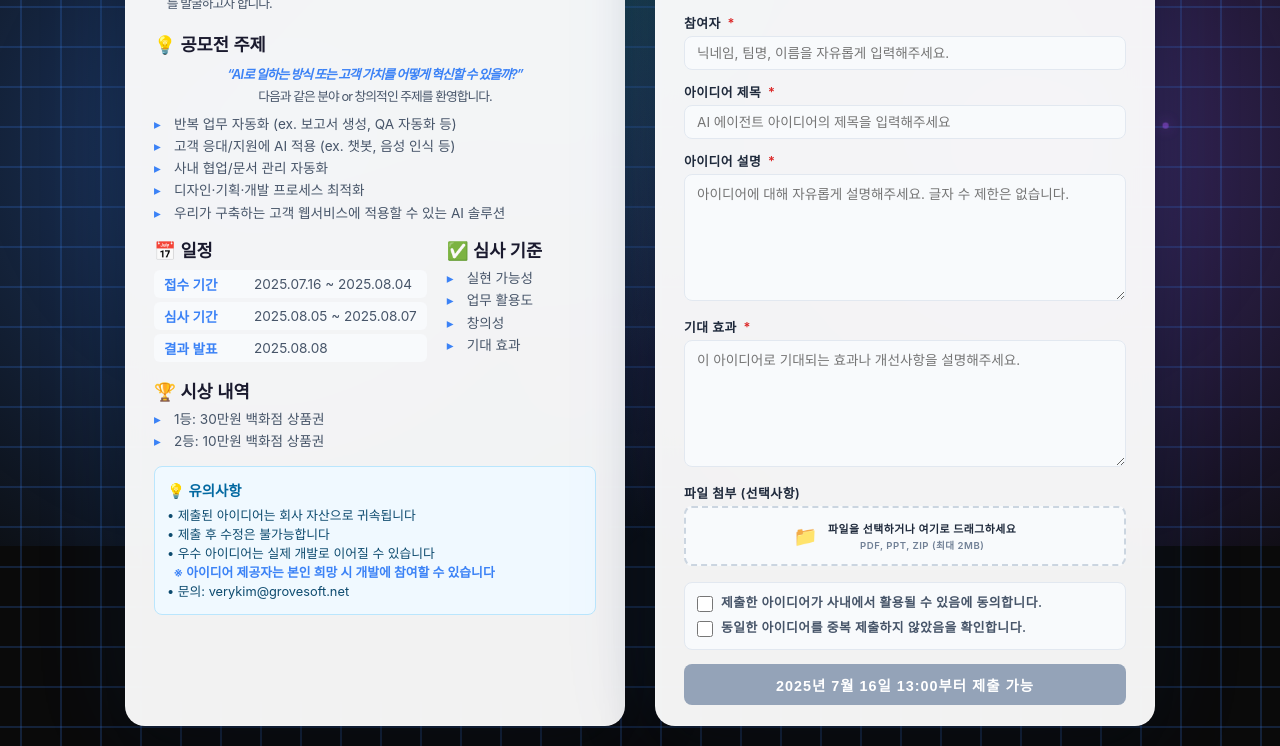
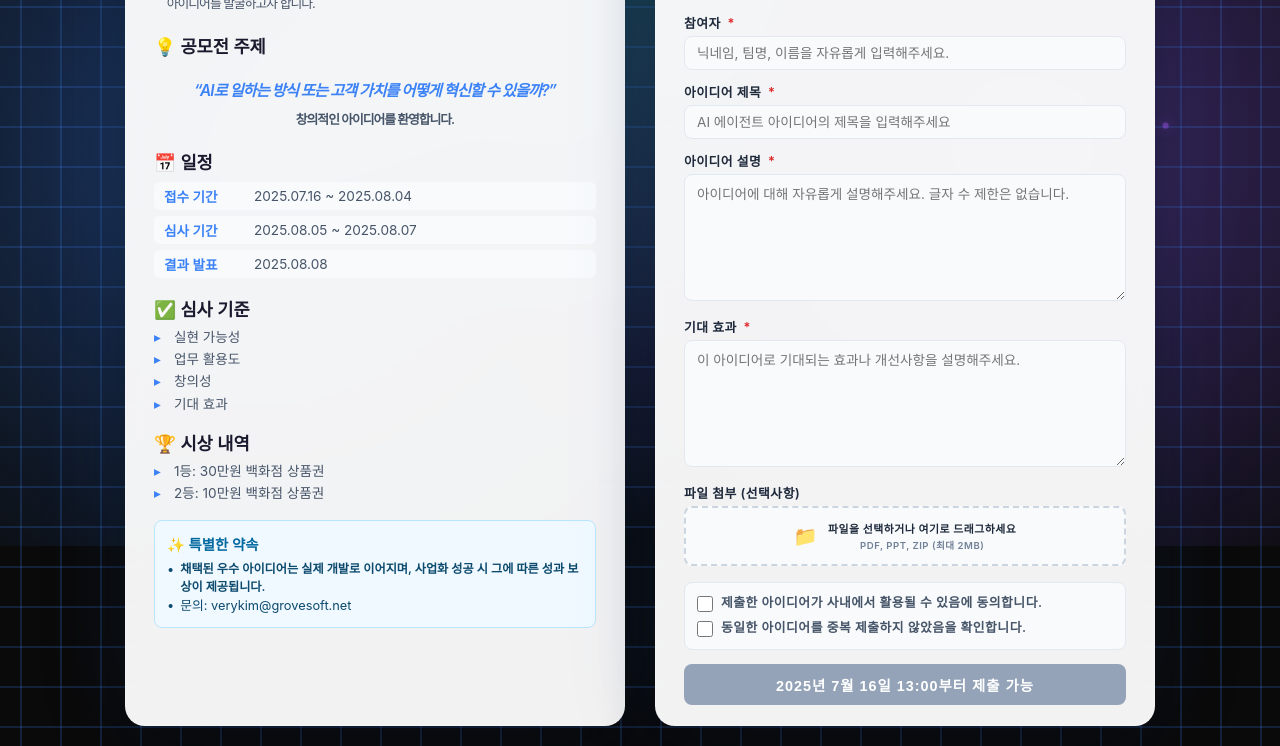
Before and after one commit to su-record/gorvesoft-contest, a plain HTML site: page index.html in a window 1280 px wide. Shown: the part 254-1000 px from the top of the page. Drawn offline with nearby package versions, Linux system fonts and the light colour scheme.

Commit message:
문구 및 스타일 변경

```diff
--- a/index.html
+++ b/index.html
@@ -40,18 +40,18 @@
                 <h3>💡 공모전 주제</h3>
                 <p class="info-section-desc">
                     <span class="highlight-text">“AI로 일하는 방식 또는 고객 가치를 어떻게 혁신할 수 있을까?”</span>
-                    다음과 같은 분야 or 창의적인 주제를 환영합니다.
+                    창의적인 아이디어를 환영합니다.
                 </p>
-                <ul>
+                <!-- <ul>
                     <li>반복 업무 자동화 (ex. 보고서 생성, QA 자동화 등)</li>
                     <li>고객 응대/지원에 AI 적용 (ex. 챗봇, 음성 인식 등)</li>
                     <li>사내 협업/문서 관리 자동화</li>
                     <li>디자인·기획·개발 프로세스 최적화</li>
                     <li>우리가 구축하는 고객 웹서비스에 적용할 수 있는 AI 솔루션</li>
-                </ul>
+                </ul> -->
             </div>
 
-            <section class="info-section-container">
+
             <div class="info-section">
                 <h3>📅 일정</h3>
                 <div class="timeline">
@@ -80,8 +80,6 @@
                 </ul>
             </div>
 
-            </section>
-
             <div class="info-section">
                 <h3>🏆 시상 내역</h3>
                 <ul>
@@ -90,20 +88,13 @@
                 </ul>
             </div>
 
-
-
-
-
-
-
             <div class="highlight-box">
-                <h4>💡 유의사항</h4>
-                <p>
-                    • 제출된 아이디어는 회사 자산으로 귀속됩니다<br>
-                    • 제출 후 수정은 불가능합니다<br>
-                    • 우수 아이디어는 실제 개발로 이어질 수 있습니다<br>
-                    <span style="color: #3b82f6; font-weight: 600;">&nbsp;&nbsp;※ 아이디어 제공자는 본인 희망 시 개발에 참여할 수 있습니다</span><br>
-                    • 문의: verykim@grovesoft.net
+                <h4>✨ 특별한 약속</h4>
+                <p style="display: flex; gap: 6px;">
+                    <span>•</span><span style="font-size: 0.95em; font-weight: 600;">채택된 우수 아이디어는 실제 개발로 이어지며, 사업화 성공 시 그에 따른 성과 보상이 제공됩니다.</span>
+                </p>
+                <p style="display: flex; gap: 6px;">
+                    <span>•</span>문의: verykim@grovesoft.net
                 </p>
             </div>
         </div>
--- a/styles.css
+++ b/styles.css
@@ -550,7 +550,7 @@ input[type="checkbox"] {
 
 
 .info-section {
-    margin-bottom: 16px;
+    margin-bottom: 18px;
 }
 
 .info-section h3 {
@@ -564,16 +564,18 @@ input[type="checkbox"] {
 }
 
 .info-section .info-section-desc {
-    margin-bottom: 8px;
     text-align: center;
+    font-weight: 600;
 }
 
 .info-section-desc .highlight-text {
     display: block;
+    margin: 20px 0 5px;
     color: #3b82f6;
-    font-size: 1em;
-    font-weight: 600;
+    font-size: 1.2em;
+
     font-style: italic;
+    letter-spacing: -1px;
 }
 
 .info-section ul {
@@ -605,6 +607,7 @@ input[type="checkbox"] {
     font-size: 0.8em;
     line-height: 1.7;
     letter-spacing: -1px;
+    word-break: keep-all;
 }
 
 .highlight-box {
@@ -632,7 +635,7 @@ input[type="checkbox"] {
 .timeline {
     display: flex;
     flex-direction: column;
-    gap: 4px;
+    gap: 6px;
 }
 
 .timeline-item {
```
Lines whose indentation alone changed are shown as unchanged.
